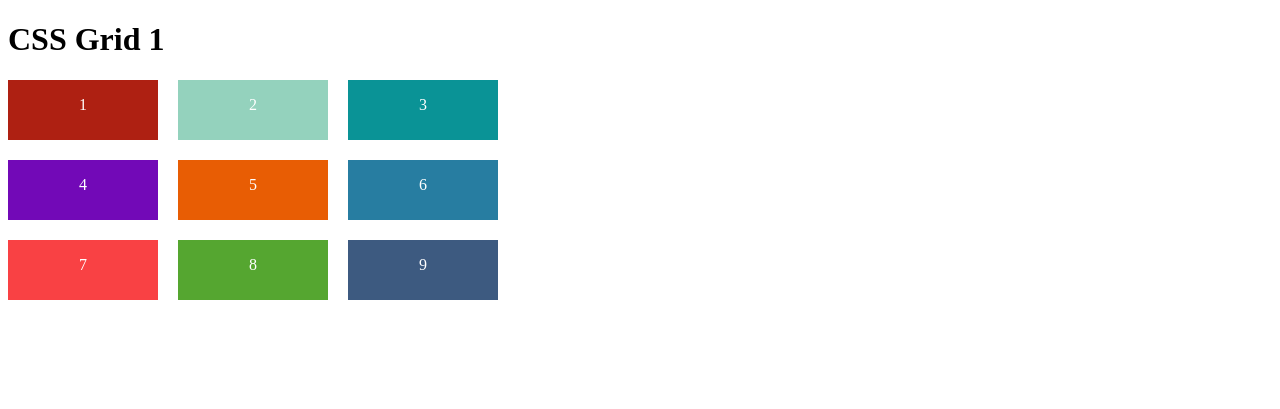
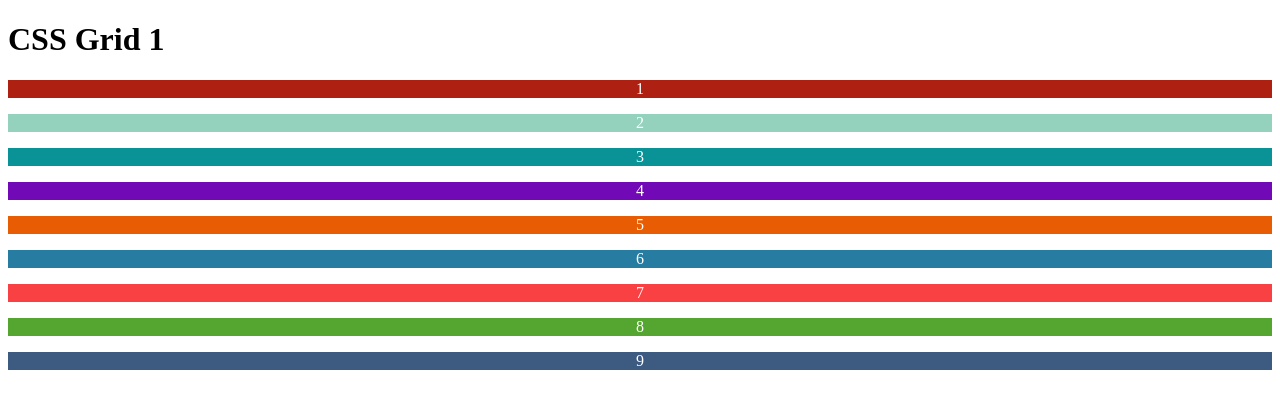
Before and after one commit to basdau92/HTML-exercices-BD, a PHP site: page /Part3_Exercice_HTML_3.html in a window 1280 px wide. Shown: the top 409 px of the page. Run offline with PHP 8.4, Linux system fonts and the light colour scheme.

Commit message:
Exercice Part3 - Ex3

```diff
--- a/Part3_Exercice_HTML_3.css
+++ b/Part3_Exercice_HTML_3.css
@@ -1,6 +1,6 @@
 /*Grid*/
 .grid{
-    display: grid;
+    isplay: grid;
     grid-template-columns: 150px 150px 150px 150px;
     grid-template-rows:60px 60px 60px 60px;
     grid-gap: 20px;
```
